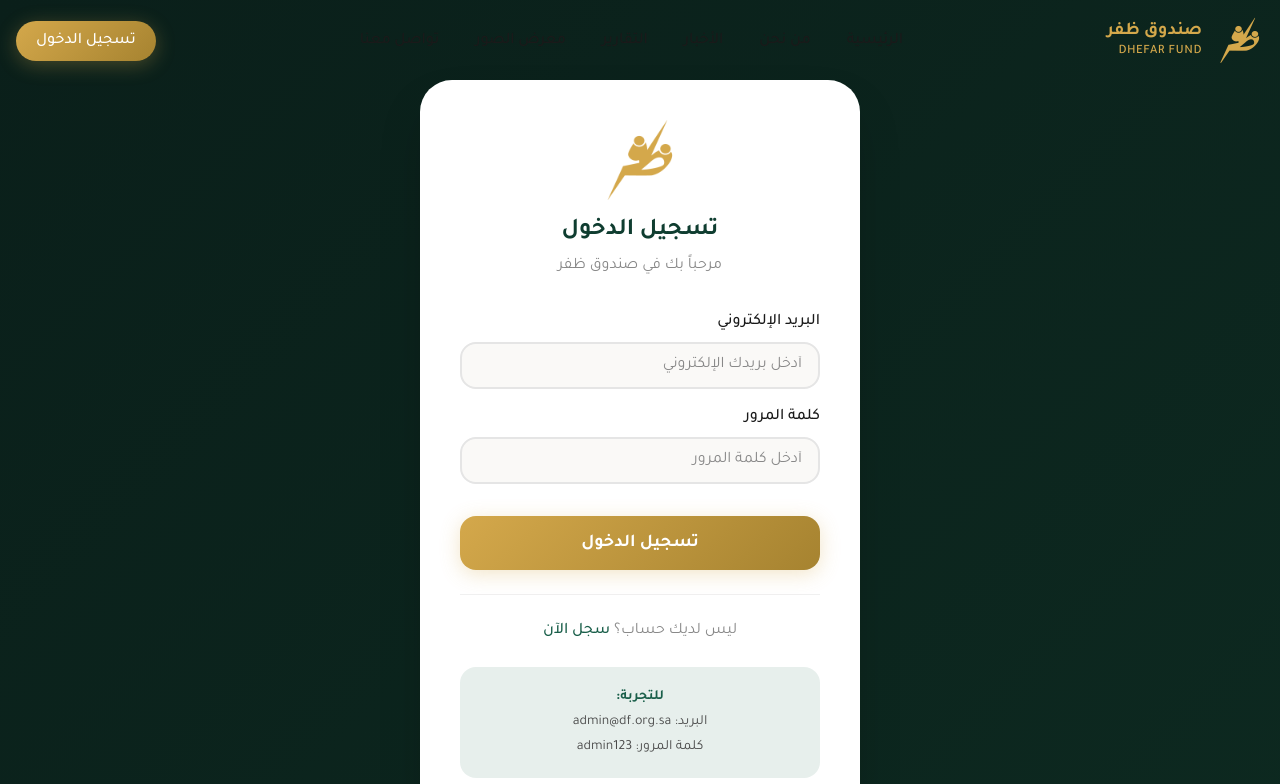
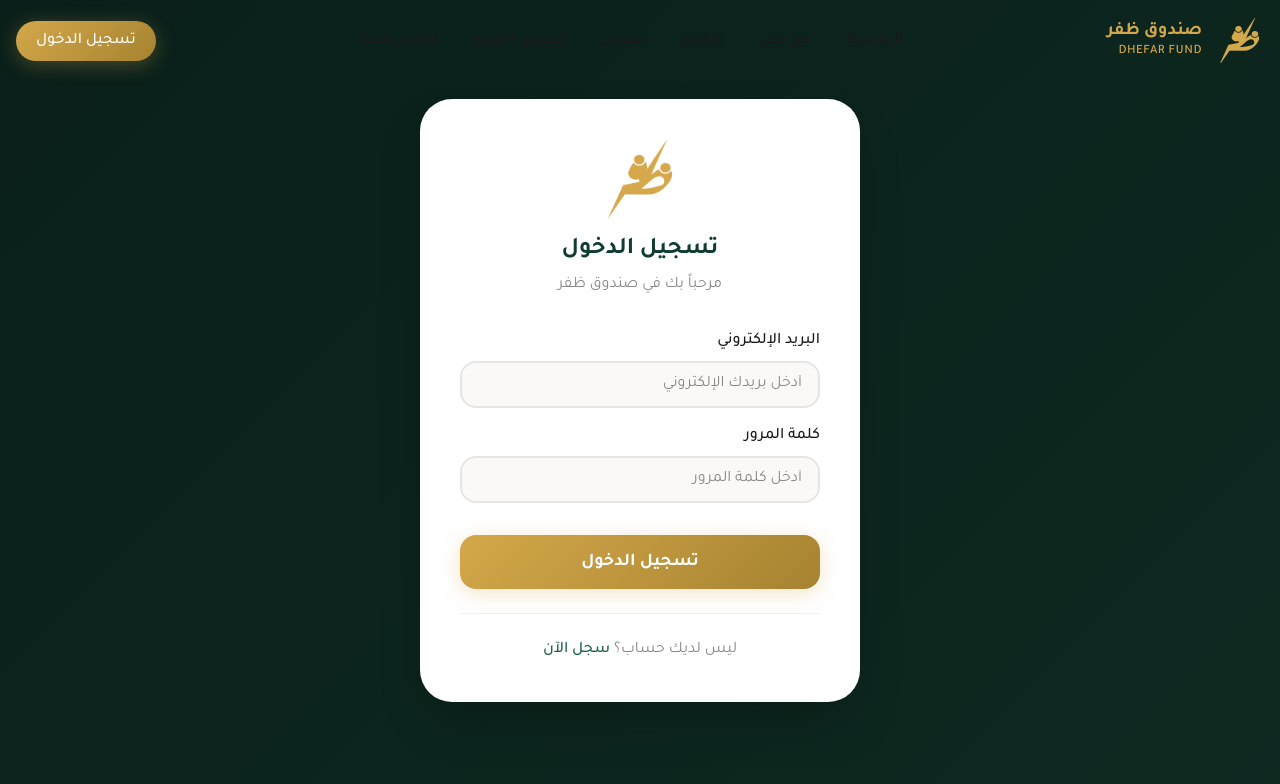
Before and after one commit to mishalaljuaid/Dhafar, a Next.js app: page /login in a window 1280 px wide. Shown: the top 784 px of the page. Built offline with nearby package versions, Linux system fonts and the light colour scheme; no server answers; the database is empty.

Commit message:
Remove demo credentials from login page

```diff
--- a/src/app/(auth)/login/page.js
+++ b/src/app/(auth)/login/page.js
@@ -112,11 +112,7 @@
                             <p>ليس لديك حساب؟ <Link href="/register">سجل الآن</Link></p>
                         </div>
 
-                        <div className={styles.demoCredentials}>
-                            <p><strong>للتجربة:</strong></p>
-                            <p>البريد: admin@df.org.sa</p>
-                            <p>كلمة المرور: admin123</p>
-                        </div>
+
                     </div>
                 </div>
             </main>
```
